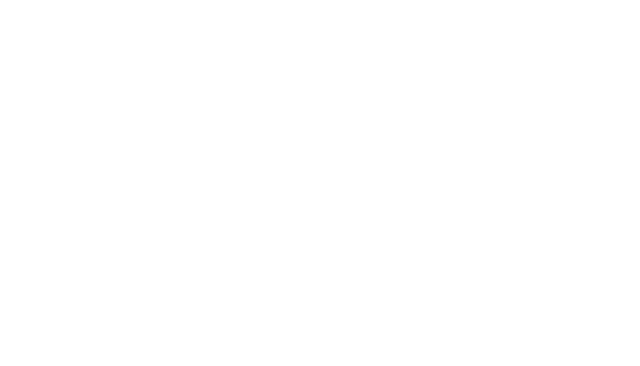
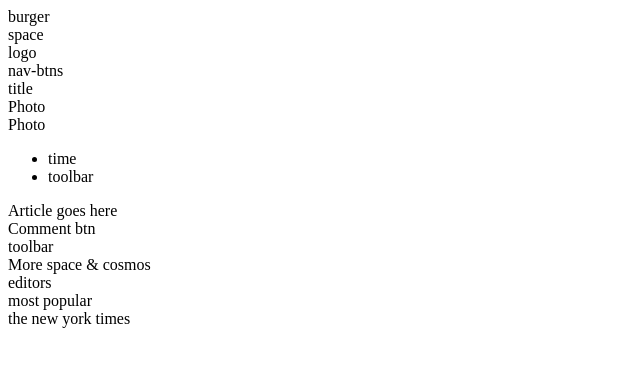
Before and after one commit to macnick/NYT-article, a plain HTML site: page index.html in a window 1280 px wide. Shown: the whole page, without its empty margins (0-640 px from the left). Drawn offline with Linux system fonts and the light colour scheme.

Commit message:
added basic layout

```diff
--- a/index.html
+++ b/index.html
@@ -10,10 +10,29 @@
   </head>
   <body>
     <section class="nav">
-      <div class="burger"></div>
-      <div class="space"></div>
-      <div class="logo"></div>
-      <div class="nav-btns"></div>
+      <div class="burger">burger</div>
+      <div class="space">space</div>
+      <div class="logo">logo</div>
+      <div class="nav-btns">nav-btns</div>
     </section>
+    <header>
+      <div class="title">title </div>
+      <div class="photo">Photo</div>
+      <div class="writer">Photo</div>
+        <ul>
+          <li><div class="time"></div>time</li>
+          <li><div class="toolbar"></div>toolbar</li>
+        </ul>
+      </div>
+    </header>
+    <section class="article">Article goes here</section>
+    <div class="bottom-of-article">
+      <div class="comments">Comment btn</div>
+      <div class="toolbar">toolbar</div>
+    </div>
+    <div class="more-space-cosmos">More space & cosmos</div>
+    <div class="editors">editors</div>
+    <div class="most-popular">most popular</div>
+    <div class="nav-bottom">the new york times</div>
   </body>
 </html>
```
